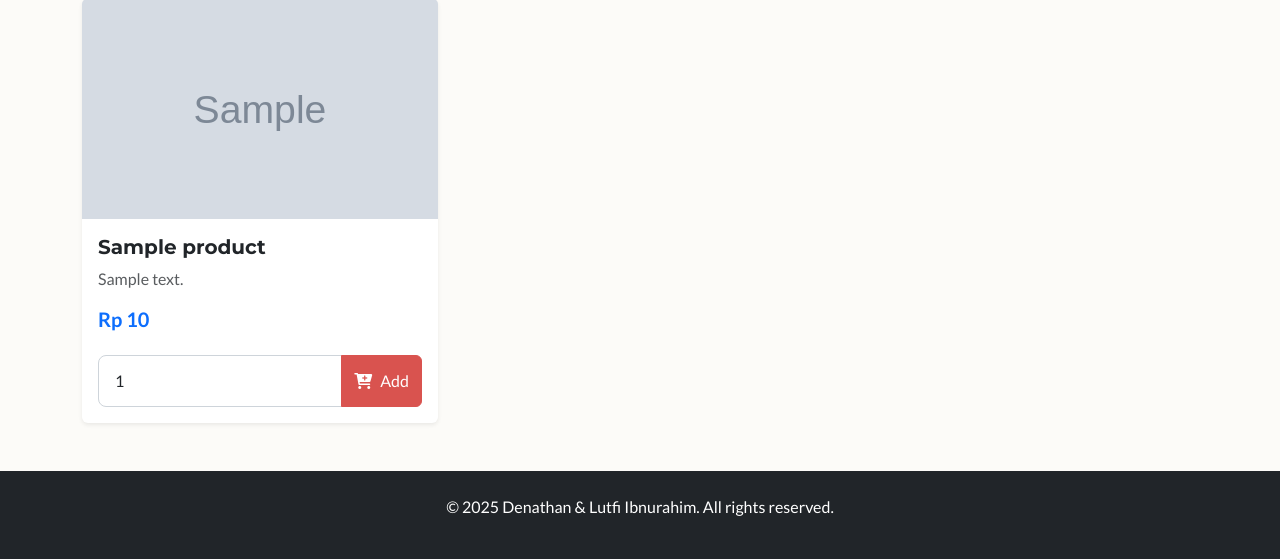
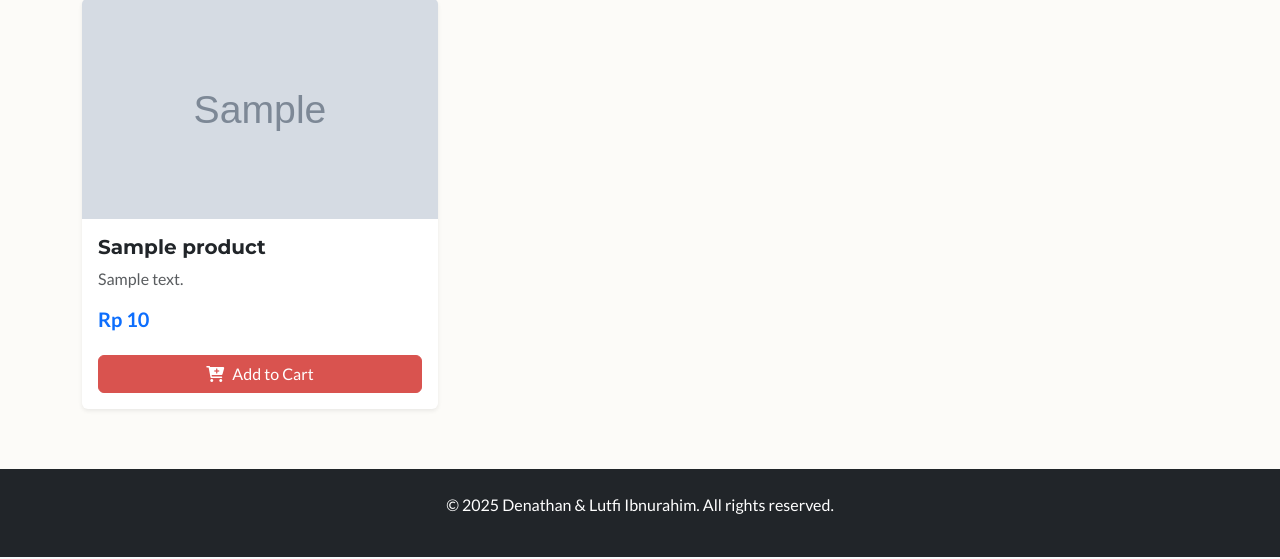
Before and after one commit to bit-8/rotibakarpakngah, a PHP site: page /pemesan.php in a window 1280 px wide. Shown: the part 243-802 px from the top of the page. Run offline with PHP 8.4, Linux system fonts and the light colour scheme; tables that the repository leaves empty or names only in its code hold one stand-in row (values such as "Sample post"); grey boxes marked "Sample" are stand-in pictures; some libraries are stand-ins or nearby versions.

Commit message:
RPBN : added minimal dasboard product function 12

```diff
--- a/pemesan.php
+++ b/pemesan.php
@@ -88,6 +88,7 @@ $products_result = $conn->query("SELECT * FROM products ORDER BY created_at DESC
                             <h5 class="card-title"><?php echo htmlspecialchars($product['name']); ?></h5>
                             <p class="card-text text-muted flex-grow-1"><?php echo htmlspecialchars($product['description']); ?></p>
                             <p class="h5 text-primary fw-bold">Rp <?php echo number_format($product['price'], 0, ',', '.'); ?></p>
+                            <?php if (isset($_SESSION['user_id'])): ?>
                                 <form class="add-to-cart-form mt-3">
                                     <input type="hidden" name="product_id" value="<?php echo $product['id']; ?>">
                                     <div class="input-group">
@@ -97,6 +98,11 @@ $products_result = $conn->query("SELECT * FROM products ORDER BY created_at DESC
                                         </button>
                                     </div>
                                 </form>
+                            <?php else: ?>
+                                <a href="signup.php?redirect=pemesan" class="btn btn-primary mt-3">
+                                    <i class="fas fa-cart-plus me-2"></i>Add to Cart
+                                </a>
+                            <?php endif; ?>
                         </div>
                     </div>
                 </div>
--- a/signup.php
+++ b/signup.php
@@ -103,6 +103,9 @@ if ($_SERVER["REQUEST_METHOD"] == "POST") {
     <div class="signup-container">
         <h2>Sign Up</h2>
         <?php
+        if (isset($_GET['redirect']) && $_GET['redirect'] == 'pemesan') {
+            echo '<p class="message">Please create an account or log in to add items to your cart.</p>';
+        }
         if (isset($_SESSION['message'])) {
             echo '<p class="message">' . $_SESSION['message'] . '</p>';
             unset($_SESSION['message']);
```
Lines whose indentation alone changed are shown as unchanged.
